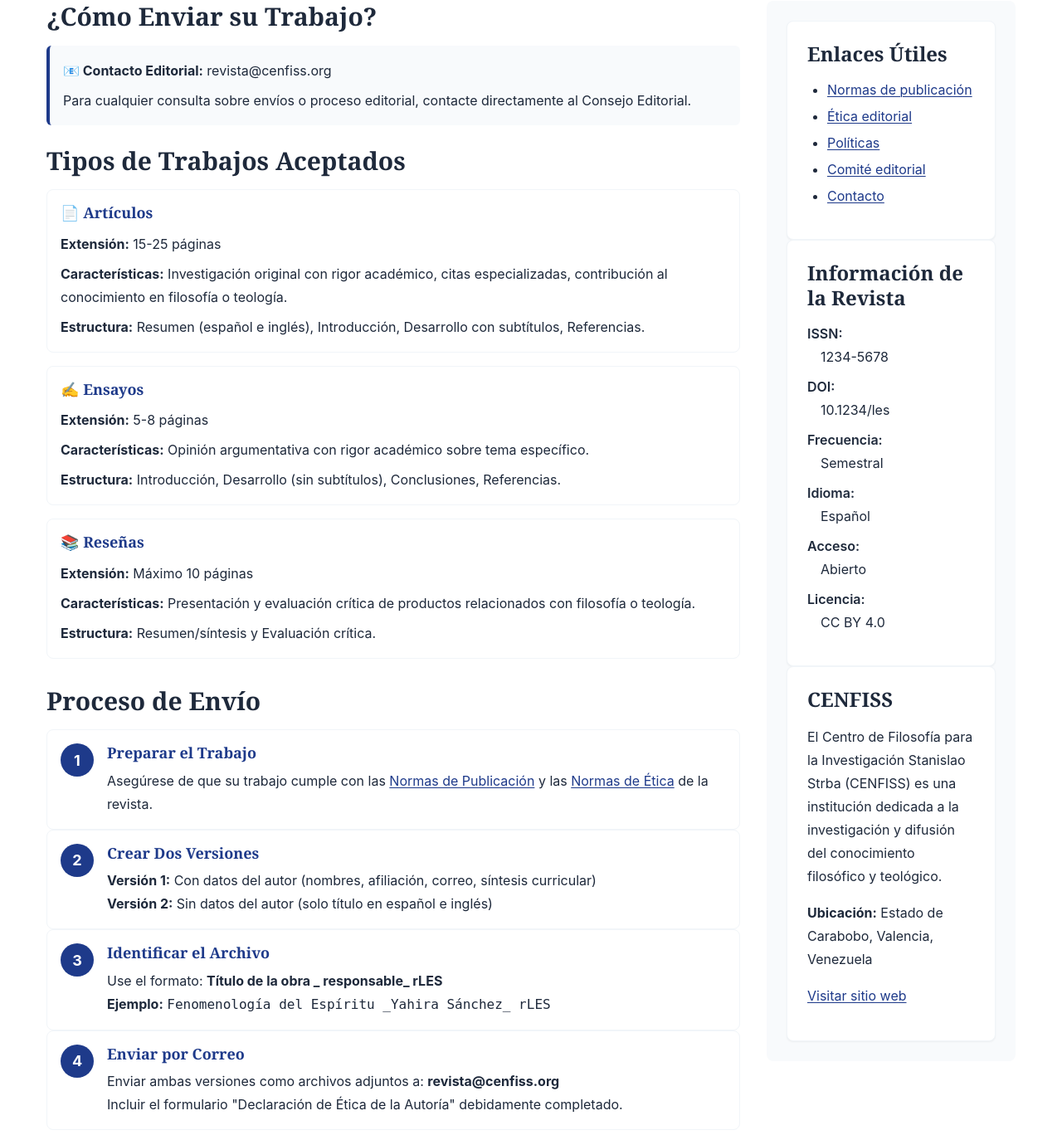
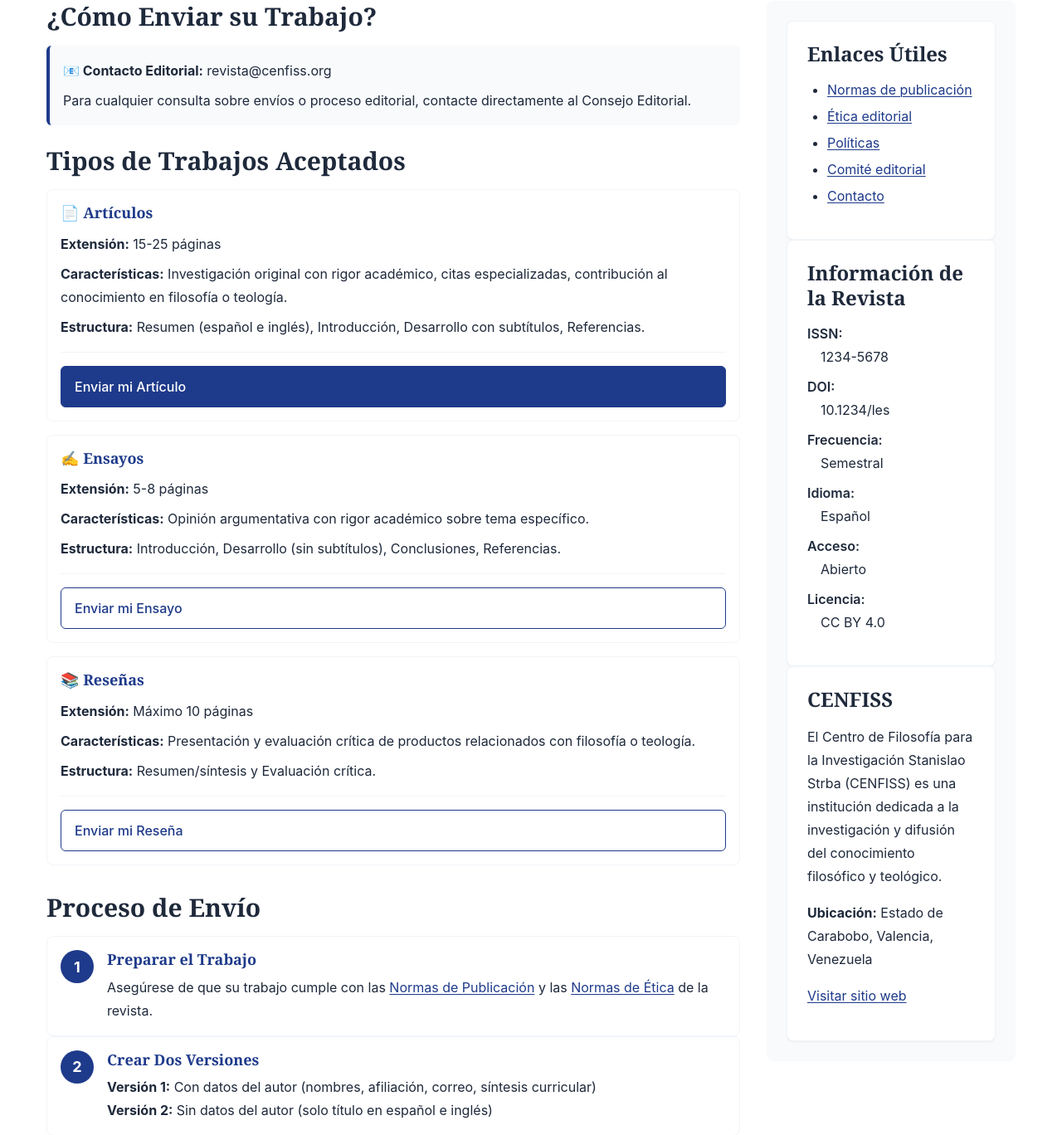
Before and after one commit to refo44/demo-revistalogos, a PHP site: page /page-envios.html in a window 1280 px wide. Shown: the part 326-1694 px from the top of the page at 83% size. Run offline with PHP 8.4, Linux system fonts and the light colour scheme.

Commit message:
Improve UX copywriting for submission call-to-action buttons
- Replace generic 'Enviar' with specific, action-oriented copy
- Add submission CTAs to each content type: 'Enviar mi Artículo', 'Enviar mi Ensayo', 'Enviar mi Reseña'
- Update main CTAs: 'Publicar mi Investigación', 'Enviar mi Trabajo'
- Add email pre-filled subjects for better user experience
- Include submission CTAs in revista page with accent button styling
- Update index page quick links with more descriptive copy
- Add '¿Listo para publicar?' prompt in contact page
- Add CSS styling for submission CTAs with visual separation
- Add btn--accent variant for prominent submission buttons
- Improve overall user journey from discovery to submission

```diff
--- a/assets/css/pages.css
+++ b/assets/css/pages.css
@@ -985,7 +985,30 @@
 }
 
 .submission-type p:last-child {
-  margin-bottom: 0;
+  margin-bottom: var(--space-4);
+}
+
+.submission-cta {
+  margin-top: var(--space-4);
+  padding-top: var(--space-4);
+  border-top: 1px solid var(--color-bg-tertiary);
+}
+
+.submission-cta .btn {
+  width: 100%;
+  text-align: center;
+}
+
+/* Button accent variant */
+.btn--accent {
+  background-color: var(--color-accent, #e67e22);
+  color: var(--color-text-inverse);
+  border-color: var(--color-accent, #e67e22);
+}
+
+.btn--accent:hover {
+  background-color: var(--color-accent-dark, #d35400);
+  border-color: var(--color-accent-dark, #d35400);
 }
 
 .submission-process {
--- a/index.html
+++ b/index.html
@@ -232,9 +232,9 @@
                     <div class="card">
                         <h3>Para Autores</h3>
                         <ul>
-                            <li><a href="page-envios.html">Enviar artículo</a></li>
-                            <li><a href="page-normas.html">Normas de publicación</a></li>
-                            <li><a href="page-etica.html">Ética editorial</a></li>
+                            <li><a href="page-envios.html">Publicar mi Investigación</a></li>
+                            <li><a href="page-normas.html">Normas de Publicación</a></li>
+                            <li><a href="page-comite.html">Conocer el Comité Editorial</a></li>
                         </ul>
                     </div>
                     <div class="card">
--- a/page-contacto.html
+++ b/page-contacto.html
@@ -166,6 +166,7 @@
 
                         <div class="contact-highlight">
                             <p><strong>📧 revista@cenfiss.org</strong></p>
+                            <p><strong>¿Listo para publicar?</strong> <a href="page-envios.html" class="btn btn--small">Enviar mi Trabajo</a></p>
                         </div>
 
                         <h3>Instrucciones para el Envío</h3>
--- a/page-envios.html
+++ b/page-envios.html
@@ -128,6 +128,9 @@
                                 <p><strong>Extensión:</strong> 15-25 páginas</p>
                                 <p><strong>Características:</strong> Investigación original con rigor académico, citas especializadas, contribución al conocimiento en filosofía o teología.</p>
                                 <p><strong>Estructura:</strong> Resumen (español e inglés), Introducción, Desarrollo con subtítulos, Referencias.</p>
+                                <div class="submission-cta">
+                                    <a href="mailto:revista@cenfiss.org?subject=Envío de Artículo - LOGO ET SPES" class="btn btn--primary">Enviar mi Artículo</a>
+                                </div>
                             </div>
 
                             <div class="submission-type">
@@ -135,6 +138,9 @@
                                 <p><strong>Extensión:</strong> 5-8 páginas</p>
                                 <p><strong>Características:</strong> Opinión argumentativa con rigor académico sobre tema específico.</p>
                                 <p><strong>Estructura:</strong> Introducción, Desarrollo (sin subtítulos), Conclusiones, Referencias.</p>
+                                <div class="submission-cta">
+                                    <a href="mailto:revista@cenfiss.org?subject=Envío de Ensayo - LOGO ET SPES" class="btn btn--secondary">Enviar mi Ensayo</a>
+                                </div>
                             </div>
 
                             <div class="submission-type">
@@ -142,6 +148,9 @@
                                 <p><strong>Extensión:</strong> Máximo 10 páginas</p>
                                 <p><strong>Características:</strong> Presentación y evaluación crítica de productos relacionados con filosofía o teología.</p>
                                 <p><strong>Estructura:</strong> Resumen/síntesis y Evaluación crítica.</p>
+                                <div class="submission-cta">
+                                    <a href="mailto:revista@cenfiss.org?subject=Envío de Reseña - LOGO ET SPES" class="btn btn--secondary">Enviar mi Reseña</a>
+                                </div>
                             </div>
                         </div>
 
--- a/page-revista.html
+++ b/page-revista.html
@@ -120,6 +120,7 @@
                                 <div class="revista-card__actions">
                                     <a href="single-issue.html" class="btn btn--primary">Ver número completo</a>
                                     <a href="archive-article.html" class="btn btn--secondary">Explorar artículos</a>
+                                    <a href="page-envios.html" class="btn btn--accent">Publicar mi Investigación</a>
                                 </div>
                             </div>
                             <div class="revista-card__image">
@@ -150,7 +151,7 @@
                             <div class="revista-item">
                                 <h3>Enviar Artículo</h3>
                                 <p>Conoce las normas y procedimientos para enviar tu trabajo a la revista.</p>
-                                <a href="page-normas.html" class="btn btn--outline">Ver normas</a>
+                                <a href="page-envios.html" class="btn btn--outline">Enviar mi Trabajo</a>
                             </div>
                         </div>
 
```
